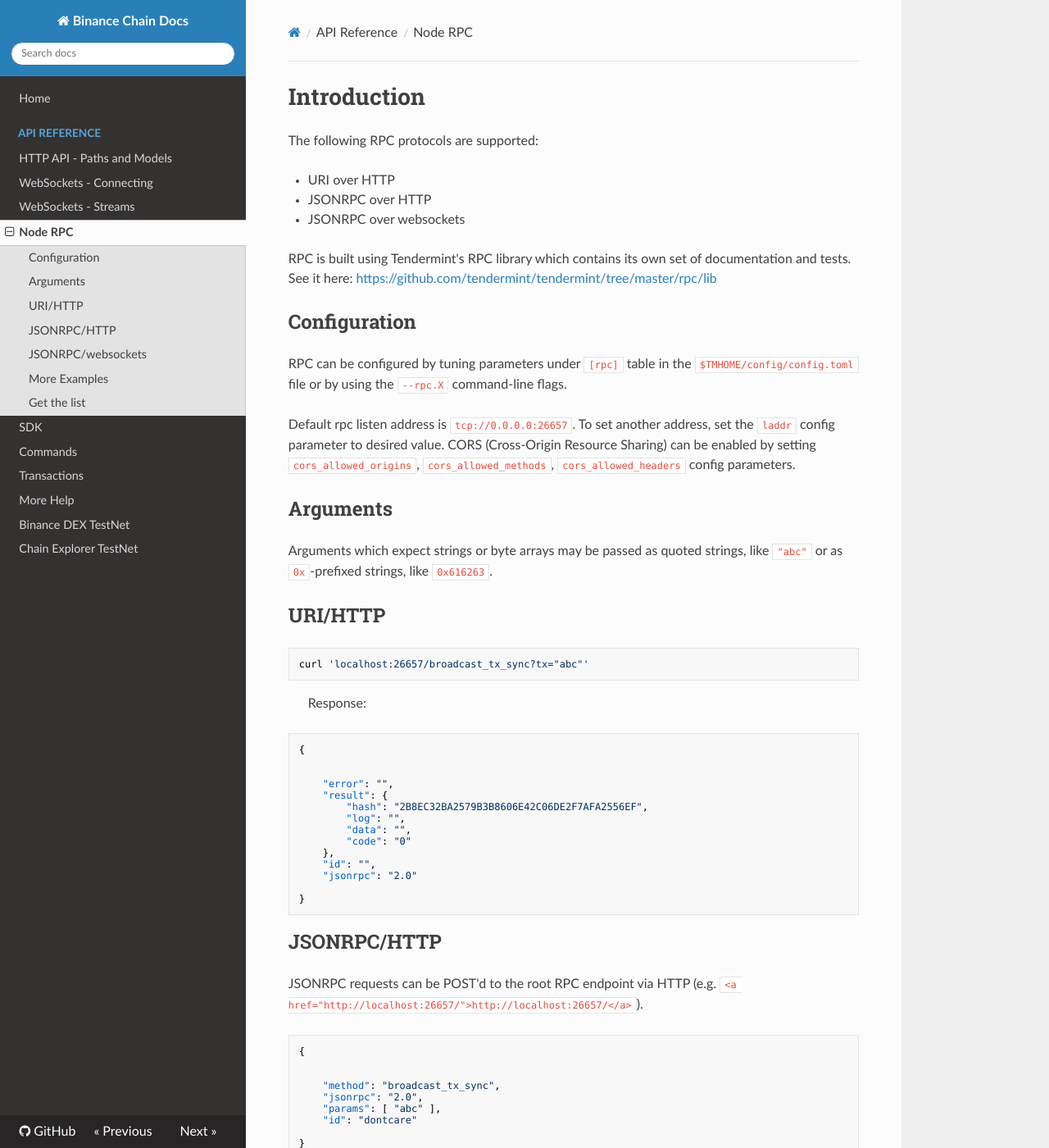
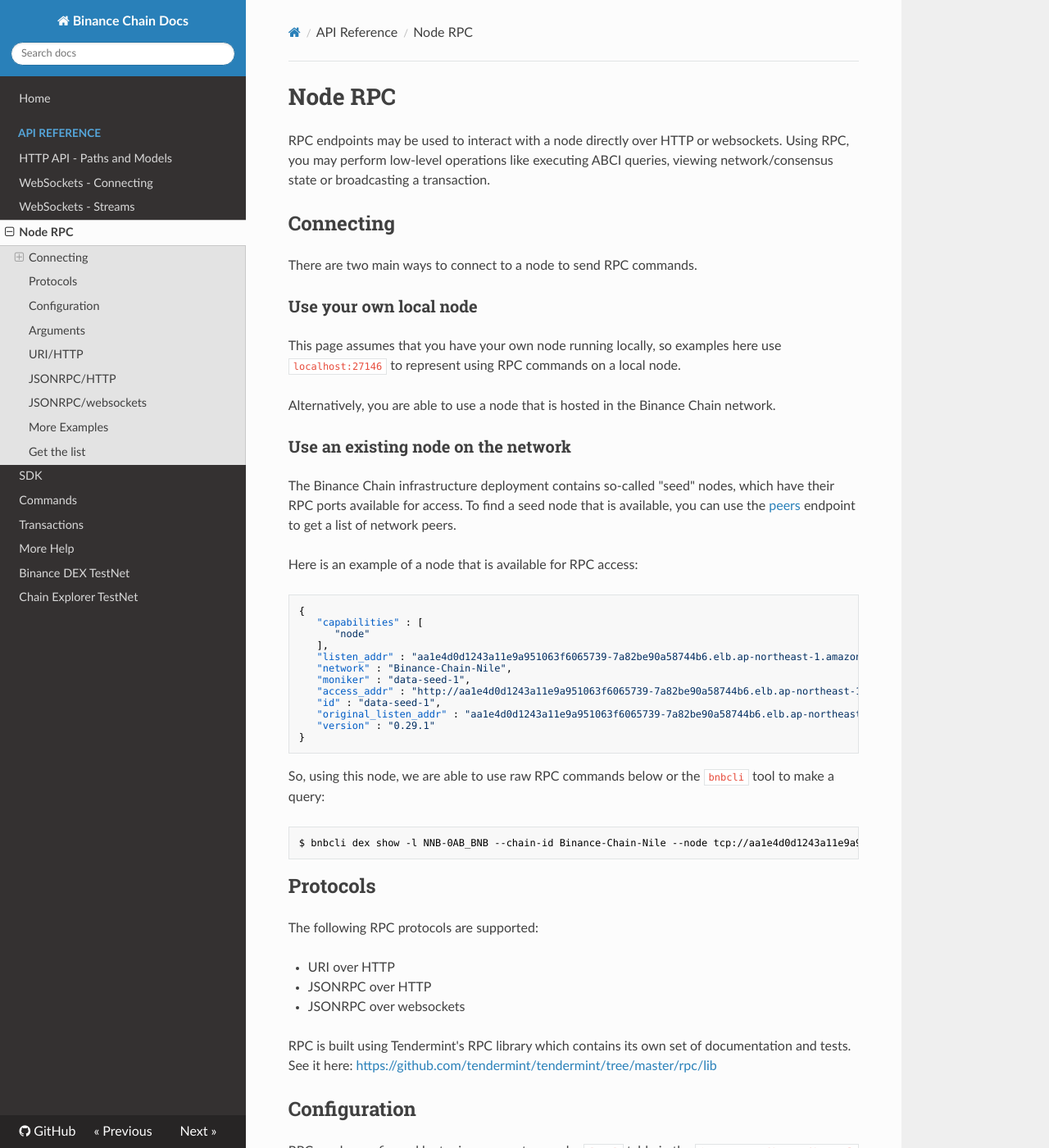
Before and after one commit to yash-sharma1/docs-site, an MkDocs documentation site: the page built from docs/api-reference/node-rpc.md, in a window 1280 px wide and 1400 px high. Shown: the whole window at 82% size. Built offline with MkDocs 1.6.1, drawn with Linux system fonts in a browser that asks for light colours; nearby versions of some CDN libraries; some of the changed text lies outside the part shown.

Commit message:
RPC reference update

````diff
--- a/docs/api-reference/node-rpc.md
+++ b/docs/api-reference/node-rpc.md
@@ -1,6 +1,46 @@
-
-
-# Introduction
+# Node RPC
+
+RPC endpoints may be used to interact with a node directly over HTTP or websockets. Using RPC, you may perform low-level operations like executing ABCI queries, viewing network/consensus state or broadcasting a transaction.
+
+## Connecting
+
+There are two main ways to connect to a node to send RPC commands.
+
+### Use your own local node
+
+This page assumes that you have your own node running locally, so examples here use `localhost:27146` to represent using RPC commands on a local node.
+
+Alternatively, you are able to use a node that is hosted in the Binance Chain network.
+
+### Use an existing node on the network
+
+The Binance Chain infrastructure deployment contains so-called "seed" nodes, which have their RPC ports available for access. To find a seed node that is available, you can use the [peers](./dex-api/paths.html#apiv1peers) endpoint to get a list of network peers.
+
+Here is an example of a node that is available for RPC access:
+
+```json
+{
+   "capabilities" : [
+      "node"
+   ],
+   "listen_addr" : "aa1e4d0d1243a11e9a951063f6065739-7a82be90a58744b6.elb.ap-northeast-1.amazonaws.com:27147",
+   "network" : "Binance-Chain-Nile",
+   "moniker" : "data-seed-1",
+   "access_addr" : "http://aa1e4d0d1243a11e9a951063f6065739-7a82be90a58744b6.elb.ap-northeast-1.amazonaws.com",
+   "id" : "data-seed-1",
+   "original_listen_addr" : "aa1e4d0d1243a11e9a951063f6065739-7a82be90a58744b6.elb.ap-northeast-1.amazonaws.com:27146",
+   "version" : "0.29.1"
+}
+```
+
+So, using this node, we are able to use raw RPC commands below or the `bnbcli` tool to make a query:
+
+```bash
+$ bnbcli dex show -l NNB-0AB_BNB --chain-id Binance-Chain-Nile --node tcp://aa1e4d0d1243a11e9a951063f6065739-7a82be90a58744b6.elb.ap-northeast-1.amazonaws.com:27147
+```
+
+
+## Protocols
 
 The following RPC protocols are supported:
 
@@ -15,7 +55,7 @@
 
 RPC can be configured by tuning parameters under `[rpc]` table in the `$TMHOME/config/config.toml` file or by using the `--rpc.X` command-line flags.
 
-Default rpc listen address is `tcp://0.0.0.0:26657`. To set another address,  set the `laddr` config parameter to desired value.
+Default rpc listen address is `tcp://0.0.0.0:27147`. To set another address,  set the `laddr` config parameter to desired value.
 CORS (Cross-Origin Resource Sharing) can be enabled by setting `cors_allowed_origins`, `cors_allowed_methods`, `cors_allowed_headers` config parameters.
 
 ## Arguments
@@ -25,7 +65,7 @@
 ## URI/HTTP
 
 ```bash
-curl 'localhost:26657/broadcast_tx_sync?tx="abc"'
+curl 'localhost:27147/broadcast_tx_sync?tx="abc"'
 ```
 
 > Response:
@@ -49,7 +89,7 @@
 
 ## JSONRPC/HTTP
 
-JSONRPC requests can be POST'd to the root RPC endpoint via HTTP (e.g. `<a href="http://localhost:26657/">http://localhost:26657/</a>`).
+JSONRPC requests can be POST'd to the root RPC endpoint via HTTP (e.g. `<a href="http://localhost:27147/">http://localhost:27147/</a>`).
 
 ```json
 {
@@ -65,7 +105,7 @@
 
 ## JSONRPC/websockets
 
-JSONRPC requests can be made via websocket. The websocket endpoint is at `/websocket`, e.g. `localhost:26657/websocket`.  Asynchronous RPC functions like event `subscribe` and `unsubscribe` are only available via websockets.
+JSONRPC requests can be made via websocket. The websocket endpoint is at `/websocket`, e.g. `localhost:27147/websocket`.  Asynchronous RPC functions like event `subscribe` and `unsubscribe` are only available via websockets.
 
 ## More Examples
 
@@ -76,7 +116,7 @@
 An HTTP Get request to the root RPC endpoint shows a list of available endpoints.
 
 ```bash
-curl 'localhost:26657'
+curl 'localhost:27147'
 ```
 
 > Response:
@@ -121,11 +161,11 @@
 Get some info about the application.
 
 ```shell
-curl 'localhost:26657/abci_info'
-```
-
-```go
-client := client.NewHTTP("tcp://0.0.0.0:26657", "/websocket")
+curl 'localhost:27147/abci_info'
+```
+
+```go
+client := client.NewHTTP("tcp://0.0.0.0:27147", "/websocket")
 err := client.Start()
 if err != nil {
 
@@ -159,11 +199,11 @@
 Query the application for some information.
 
 ```shell
-curl 'localhost:26657/abci_query?path=""&data="abcd"&prove=false'
-```
-
-```go
-client := client.NewHTTP("tcp://0.0.0.0:26657", "/websocket")
+curl 'localhost:27147/abci_query?path=""&data="abcd"&prove=false'
+```
+
+```go
+client := client.NewHTTP("tcp://0.0.0.0:27147", "/websocket")
 err := client.Start()
 if err != nil {
 
@@ -213,11 +253,11 @@
 If no height is provided, it will fetch the latest block.
 
 ```shell
-curl 'localhost:26657/block?height=10'
-```
-
-```go
-client := client.NewHTTP("tcp://0.0.0.0:26657", "/websocket")
+curl 'localhost:27147/block?height=10'
+```
+
+```go
+client := client.NewHTTP("tcp://0.0.0.0:27147", "/websocket")
 err := client.Start()
 if err != nil {
 
@@ -329,11 +369,11 @@
 Thus response.results[5] is the results of executing getBlock(h).Txs[5]
 
 ```shell
-curl 'localhost:26657/block_results?height=10'
-```
-
-```go
-client := client.NewHTTP("tcp://0.0.0.0:26657", "/websocket")
+curl 'localhost:27147/block_results?height=10'
+```
+
+```go
+client := client.NewHTTP("tcp://0.0.0.0:27147", "/websocket")
 err := client.Start()
 if err != nil {
 
@@ -371,11 +411,11 @@
 Block headers are returned in descending order (highest first).
 
 ```shell
-curl 'localhost:26657/blockchain?minHeight=10&maxHeight=10'
-```
-
-```go
-client := client.NewHTTP("tcp://0.0.0.0:26657", "/websocket")
+curl 'localhost:27147/blockchain?minHeight=10&maxHeight=10'
+```
+
+```go
+client := client.NewHTTP("tcp://0.0.0.0:27147", "/websocket")
 err := client.Start()
 if err != nil {
 
@@ -437,11 +477,11 @@
 Returns right away, with no response
 
 ```shell
-curl 'localhost:26657/broadcast_tx_async?tx="123"'
-```
-
-```go
-client := client.NewHTTP("tcp://0.0.0.0:26657", "/websocket")
+curl 'localhost:27147/broadcast_tx_async?tx="123"'
+```
+
+```go
+client := client.NewHTTP("tcp://0.0.0.0:27147", "/websocket")
 err := client.Start()
 if err != nil {
 
@@ -486,11 +526,11 @@
 will contain a non-OK ABCI code.
 
 ```shell
-curl 'localhost:26657/broadcast_tx_commit?tx="789"'
-```
-
-```go
-client := client.NewHTTP("tcp://0.0.0.0:26657", "/websocket")
+curl 'localhost:27147/broadcast_tx_commit?tx="789"'
+```
+
+```go
+client := client.NewHTTP("tcp://0.0.0.0:27147", "/websocket")
 err := client.Start()
 if err != nil {
 
@@ -539,11 +579,11 @@
 Returns with the response from CheckTx.
 
 ```shell
-curl 'localhost:26657/broadcast_tx_sync?tx="456"'
-```
-
-```go
-client := client.NewHTTP("tcp://0.0.0.0:26657", "/websocket")
+curl 'localhost:27147/broadcast_tx_sync?tx="456"'
+```
+
+```go
+client := client.NewHTTP("tcp://0.0.0.0:27147", "/websocket")
 err := client.Start()
 if err != nil {
 
@@ -585,11 +625,11 @@
 If no height is provided, it will fetch the commit for the latest block.
 
 ```shell
-curl 'localhost:26657/commit?height=11'
-```
-
-```go
-client := client.NewHTTP("tcp://0.0.0.0:26657", "/websocket")
+curl 'localhost:27147/commit?height=11'
+```
+
+```go
+client := client.NewHTTP("tcp://0.0.0.0:27147", "/websocket")
 err := client.Start()
 if err != nil {
 
@@ -668,11 +708,11 @@
 If no height is provided, it will fetch the current consensus params.
 
 ```shell
-curl 'localhost:26657/consensus_params'
-```
-
-```go
-client := client.NewHTTP("tcp://0.0.0.0:26657", "/websocket")
+curl 'localhost:27147/consensus_params'
+```
+
+```go
+client := client.NewHTTP("tcp://0.0.0.0:27147", "/websocket")
 err := client.Start()
 if err != nil {
 
@@ -713,11 +753,11 @@
 UNSTABLE
 
 ```shell
-curl 'localhost:26657/consensus_state'
-```
-
-```go
-client := client.NewHTTP("tcp://0.0.0.0:26657", "/websocket")
+curl 'localhost:27147/consensus_state'
+```
+
+```go
+client := client.NewHTTP("tcp://0.0.0.0:27147", "/websocket")
 err := client.Start()
 if err != nil {
 
@@ -768,11 +808,11 @@
 UNSTABLE
 
 ```shell
-curl 'localhost:26657/dump_consensus_state'
-```
-
-```go
-client := client.NewHTTP("tcp://0.0.0.0:26657", "/websocket")
+curl 'localhost:27147/dump_consensus_state'
+```
+
+```go
+client := client.NewHTTP("tcp://0.0.0.0:27147", "/websocket")
 err := client.Start()
 if err != nil {
 
@@ -910,11 +950,11 @@
 Get genesis file.
 
 ```shell
-curl 'localhost:26657/genesis'
-```
-
-```go
-client := client.NewHTTP("tcp://0.0.0.0:26657", "/websocket")
+curl 'localhost:27147/genesis'
+```
+
+```go
+client := client.NewHTTP("tcp://0.0.0.0:27147", "/websocket")
 err := client.Start()
 if err != nil {
 
@@ -961,11 +1001,11 @@
 case of an error.
 
 ```shell
-curl 'localhost:26657/health'
-```
-
-```go
-client := client.NewHTTP("tcp://0.0.0.0:26657", "/websocket")
+curl 'localhost:27147/health'
+```
+
+```go
+client := client.NewHTTP("tcp://0.0.0.0:27147", "/websocket")
 err := client.Start()
 if err != nil {
 
@@ -995,11 +1035,11 @@
 Get network info.
 
 ```shell
-curl 'localhost:26657/net_info'
-```
-
-```go
-client := client.NewHTTP("tcp://0.0.0.0:26657", "/websocket")
+curl 'localhost:27147/net_info'
+```
+
+```go
+client := client.NewHTTP("tcp://0.0.0.0:27147", "/websocket")
 err := client.Start()
 if err != nil {
 
@@ -1036,11 +1076,11 @@
 Get number of unconfirmed transactions.
 
 ```shell
-curl 'localhost:26657/num_unconfirmed_txs'
-```
-
-```go
-client := client.NewHTTP("tcp://0.0.0.0:26657", "/websocket")
+curl 'localhost:27147/num_unconfirmed_txs'
+```
+
+```go
+client := client.NewHTTP("tcp://0.0.0.0:27147", "/websocket")
 err := client.Start()
 if err != nil {
 
@@ -1074,11 +1114,11 @@
 hash, app hash, block height and time.
 
 ```shell
-curl 'localhost:26657/status'
-```
-
-```go
-client := client.NewHTTP("tcp://0.0.0.0:26657", "/websocket")
+curl 'localhost:27147/status'
+```
+
+```go
+client := client.NewHTTP("tcp://0.0.0.0:27147", "/websocket")
 err := client.Start()
 if err != nil {
 
@@ -1113,7 +1153,7 @@
 			"moniker": "ubuntu-xenial",
 			"other": {
 				"tx_index": "on",
-				"rpc_addr": "tcp://0.0.0.0:26657"
+				"rpc_addr": "tcp://0.0.0.0:27147"
 			}
 		},
 		"sync_info": {
@@ -1181,7 +1221,7 @@
 import "github.com/tendermint/tendermint/libs/pubsub/query"
 import "github.com/tendermint/tendermint/types"
 
-client := client.NewHTTP("tcp://0.0.0.0:26657", "/websocket")
+client := client.NewHTTP("tcp://0.0.0.0:27147", "/websocket")
 err := client.Start()
 if err != nil {
 
@@ -1234,11 +1274,11 @@
 place.
 
 ```shell
-curl "localhost:26657/tx?hash=0x2B8EC32BA2579B3B8606E42C06DE2F7AFA2556EF"
-```
-
-```go
-client := client.NewHTTP("tcp://0.0.0.0:26657", "/websocket")
+curl "localhost:27147/tx?hash=0x2B8EC32BA2579B3B8606E42C06DE2F7AFA2556EF"
+```
+
+```go
+client := client.NewHTTP("tcp://0.0.0.0:27147", "/websocket")
 err := client.Start()
 if err != nil {
 
@@ -1306,11 +1346,11 @@
 list of transactions (maximum ?per_page entries) and the total count.
 
 ```shell
-curl "localhost:26657/tx_search?query=\"account.owner='Ivan'\"&prove=true"
-```
-
-```go
-client := client.NewHTTP("tcp://0.0.0.0:26657", "/websocket")
+curl "localhost:27147/tx_search?query=\"account.owner='Ivan'\"&prove=true"
+```
+
+```go
+client := client.NewHTTP("tcp://0.0.0.0:27147", "/websocket")
 err := client.Start()
 if err != nil {
 
@@ -1384,11 +1424,11 @@
 Get unconfirmed transactions (maximum ?limit entries) including their number.
 
 ```shell
-curl 'localhost:26657/unconfirmed_txs'
-```
-
-```go
-client := client.NewHTTP("tcp://0.0.0.0:26657", "/websocket")
+curl 'localhost:27147/unconfirmed_txs'
+```
+
+```go
+client := client.NewHTTP("tcp://0.0.0.0:27147", "/websocket")
 err := client.Start()
 if err != nil {
 
@@ -1429,7 +1469,7 @@
 Unsubscribe from events via WebSocket.
 
 ```go
-client := client.NewHTTP("tcp://0.0.0.0:26657", "/websocket")
+client := client.NewHTTP("tcp://0.0.0.0:27147", "/websocket")
 err := client.Start()
 if err != nil {
 
@@ -1467,7 +1507,7 @@
 Unsubscribe from all events via WebSocket.
 
 ```go
-client := client.NewHTTP("tcp://0.0.0.0:26657", "/websocket")
+client := client.NewHTTP("tcp://0.0.0.0:27147", "/websocket")
 err := client.Start()
 if err != nil {
 
@@ -1500,11 +1540,11 @@
 If no height is provided, it will fetch the current validator set.
 
 ```shell
-curl 'localhost:26657/validators'
-```
-
-```go
-client := client.NewHTTP("tcp://0.0.0.0:26657", "/websocket")
+curl 'localhost:27147/validators'
+```
+
+```go
+client := client.NewHTTP("tcp://0.0.0.0:27147", "/websocket")
 err := client.Start()
 if err != nil {
 
````
